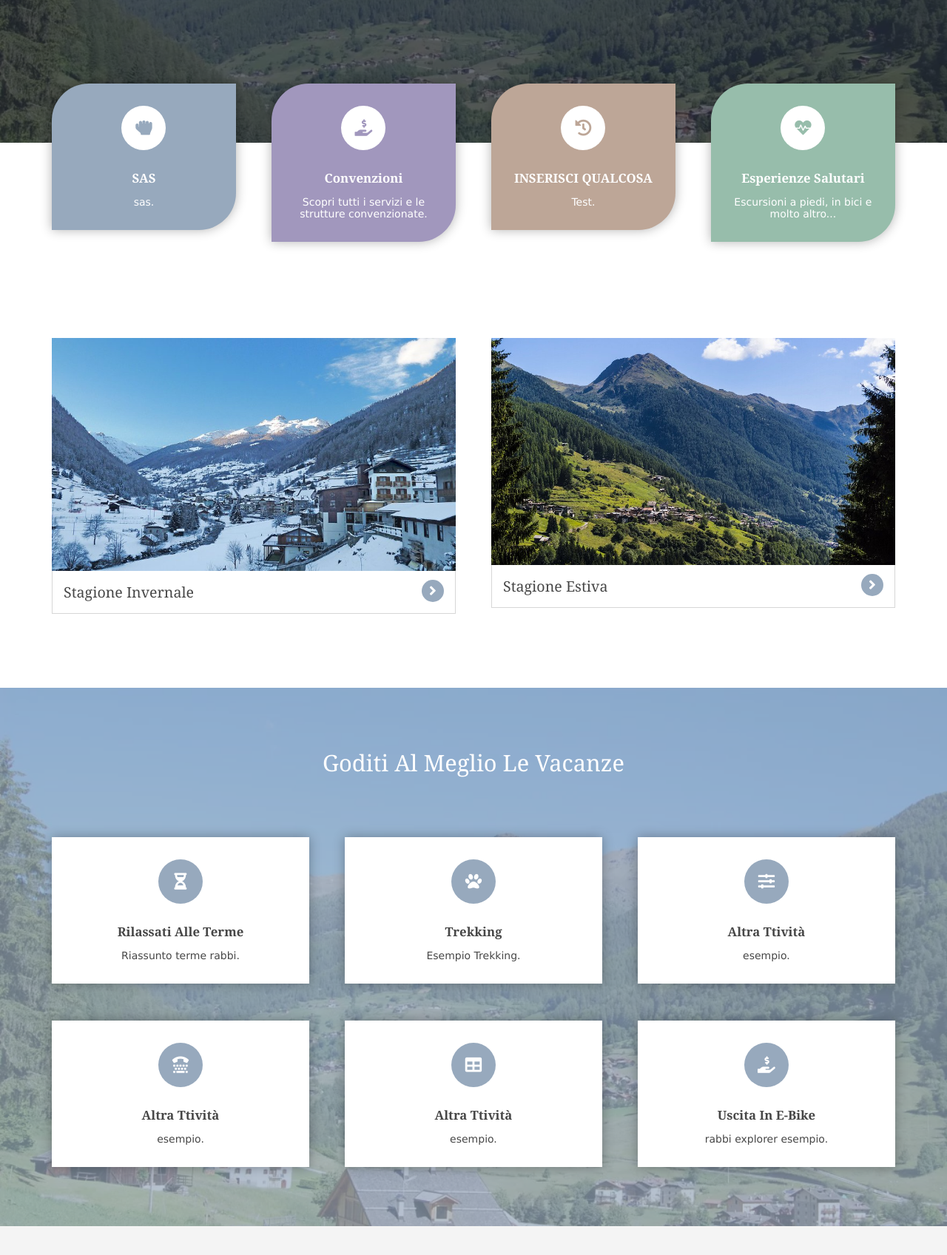
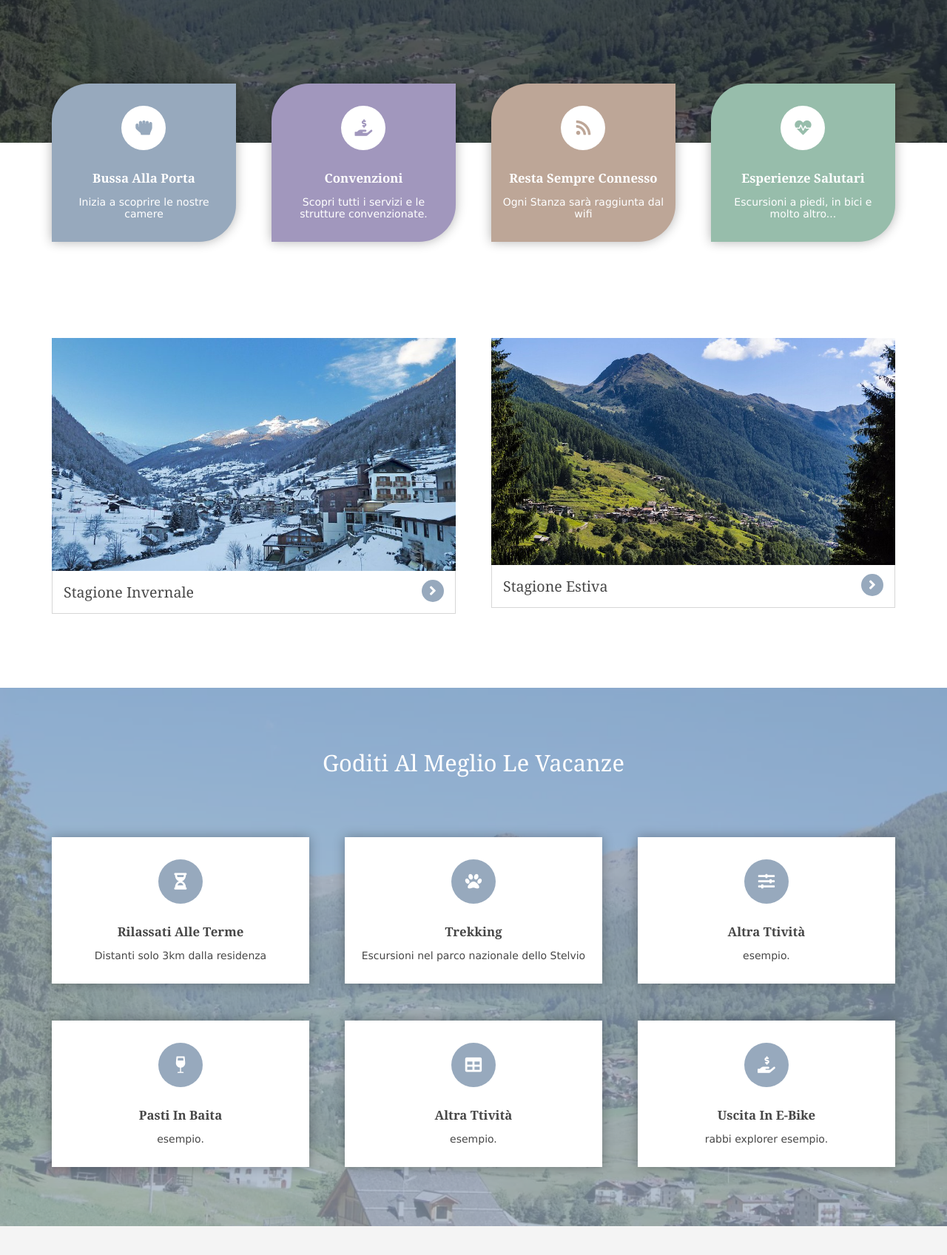
Before and after one commit to simo-hue/B-B-WebSite, a plain HTML site: page index.html in a window 1280 px wide. Shown: the part 455-2152 px from the top of the page at 74% size. Drawn offline with Linux system fonts and the light colour scheme.

Commit message:
index html

```diff
--- a/index.html
+++ b/index.html
@@ -57,18 +57,15 @@
   </div>
 </div>
 
-
-
+    <!-- quatratini di riassunto -->
 <div class="wrapper row3">
   <main class="hoc container clear">
-    <!-- main body -->
-
     <section id="introblocks">
       <ul class="nospace group btmspace-80 elements elements-four">
         <li class="one_quarter">
           <article><a href="#"><i class="fas fa-hand-rock"></i></a>
-            <h6 class="heading">SAS</h6>
-            <p>sas.</p>
+            <h6 class="heading">Bussa Alla Porta</h6>
+            <p>Inizia a scoprire le nostre camere</p>
           </article>
         </li>
         <li class="one_quarter">
@@ -78,9 +75,9 @@
           </article>
         </li>
         <li class="one_quarter">
-          <article><a href="#"><i class="fas fa-history"></i></a>
-            <h6 class="heading">INSERISCI QUALCOSA</h6>
-            <p>Test.</p>
+          <article><a href="#"><i class="fas fa-rss"></i></a>
+            <h6 class="heading">Resta Sempre Connesso</h6>
+            <p>Ogni Stanza sarà raggiunta dal wifi</p>
           </article>
         </li>
         <li class="one_quarter">
@@ -92,6 +89,7 @@
       </ul>
     </section>
 
+    <!--Selezione della stagione in questione-->
     <section class="group shout">
       <figure class="one_half first"><img src="images/demo/B-1683-val-di-rabbi-inverno.jpg" alt="">
         <figcaption class="heading"><a href="pages/StagioneInvernale.html">Stagione Invernale</a></figcaption>
@@ -116,13 +114,13 @@
       <li class="one_third">
         <article><a href="#"><i class="fas fa-hourglass-half"></i></a>
           <h6 class="heading">Rilassati alle Terme</h6>
-          <p>Riassunto terme rabbi.</p>
+          <p>Distanti solo 3km dalla residenza</p>
         </article>
       </li>
       <li class="one_third">
         <article><a href="#"><i class="fas fa-paw"></i></a>
           <h6 class="heading">Trekking</h6>
-          <p>Esempio Trekking.</p>
+          <p>Escursioni nel parco nazionale dello Stelvio</p>
         </article>
       </li>
       <li class="one_third">
@@ -132,8 +130,8 @@
         </article>
       </li>
       <li class="one_third">
-        <article><a href="#"><i class="fas fa-tty"></i></a>
-          <h6 class="heading">Altra ttività</h6>
+        <article><a href="#"><i class="fas fa-wine-glass"></i></a>
+          <h6 class="heading">Pasti in Baita</h6>
           <p>esempio.</p>
         </article>
       </li>
```
Also changed, not shown: 1 other file.
